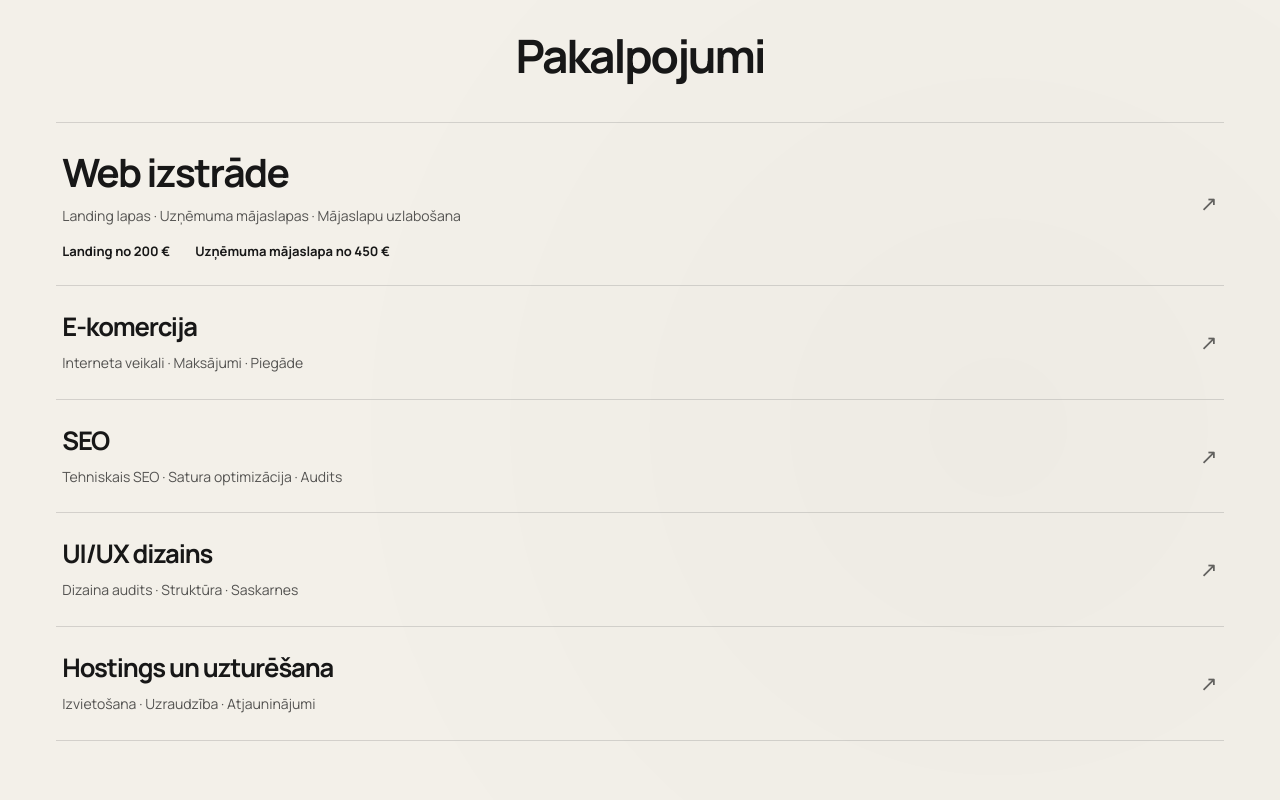
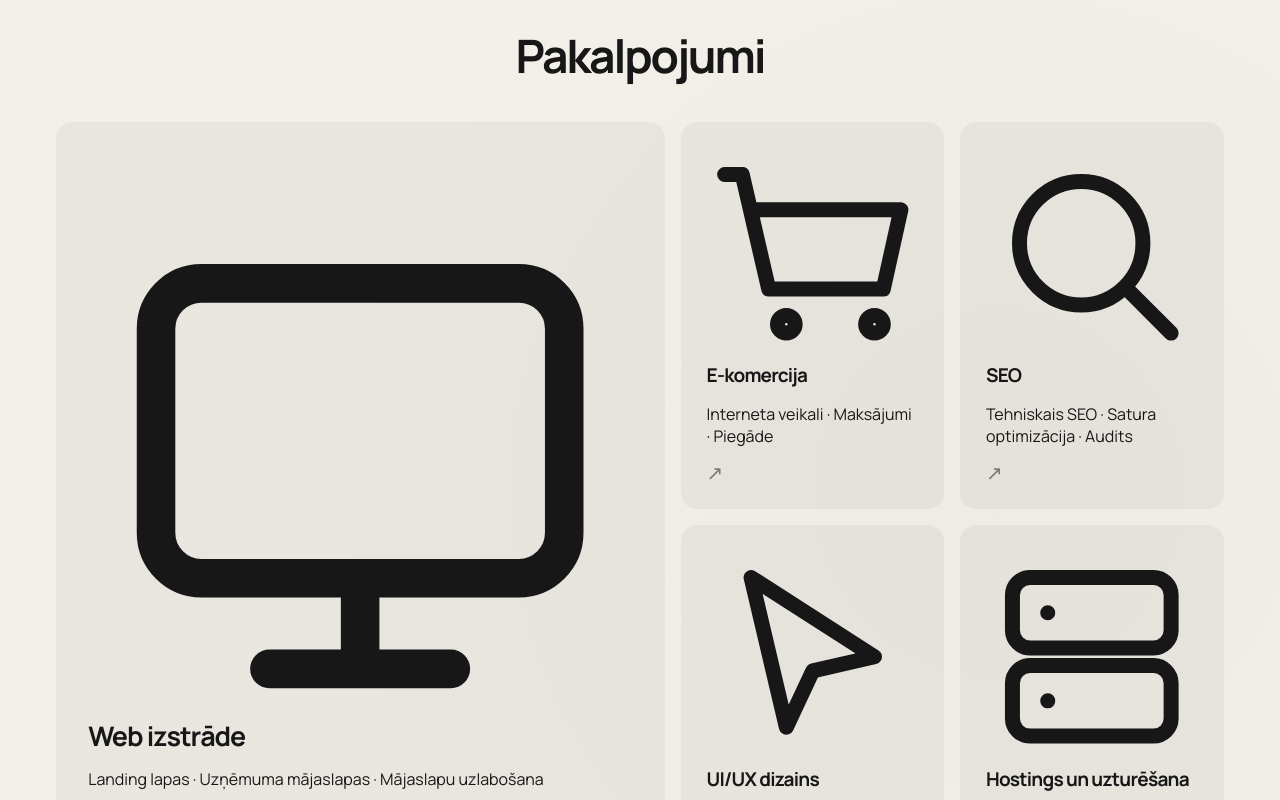
Before and after one commit to davisl24/WEBSITEAGENCY, a Next.js app: page / in a window 1280 px wide. Shown: the part 860-1660 px from the top of the page. Built offline with nearby package versions, Linux system fonts and the light colour scheme; no server answers.

Commit message:
Introduce approved semantic service icons and two-level rounded service composition

```diff
--- a/app/page.tsx
+++ b/app/page.tsx
@@ -44,8 +44,9 @@ export default function Home() {
           <div className="services-head">
             <h2 id="services-title">Pakalpojumi</h2>
           </div>
-          <div className="kestrel-services-v2 kestrel-services-editorial">
+          <div className="kestrel-services-v2 kestrel-services-premium">
             <a className="ks-main ks-category" href="/pakalpojumi/web-izstrade">
+              <span className="ks-service-icon"><svg className="ks-service-svg" viewBox="0 0 24 24" aria-hidden="true" fill="none" stroke="currentColor" strokeWidth="1.7" strokeLinecap="round" strokeLinejoin="round"><rect x="3" y="5" width="18" height="13" rx="2"/><path d="M8 22h8m-4-4v4"/></svg></span>
               <div className="ks-row-body">
                 <h3>Web izstrāde</h3>
                 <p>Landing lapas · Uzņēmuma mājaslapas · Mājaslapu uzlabošana</p>
@@ -54,10 +55,10 @@ export default function Home() {
               <span className="ks-arrow" aria-hidden="true">↗</span>
             </a>
             <div className="ks-other-grid">
-              <a className="ks-item ks-category" href="/pakalpojumi/e-komercija"><div className="ks-row-body"><h3>E-komercija</h3><p>Interneta veikali · Maksājumi · Piegāde</p></div><span className="ks-arrow" aria-hidden="true">↗</span></a>
-              <a className="ks-item ks-category" href="/pakalpojumi/seo"><div className="ks-row-body"><h3>SEO</h3><p>Tehniskais SEO · Satura optimizācija · Audits</p></div><span className="ks-arrow" aria-hidden="true">↗</span></a>
-              <a className="ks-item ks-category" href="/pakalpojumi/ui-ux"><div className="ks-row-body"><h3>UI/UX dizains</h3><p>Dizaina audits · Struktūra · Saskarnes</p></div><span className="ks-arrow" aria-hidden="true">↗</span></a>
-              <a className="ks-item ks-category" href="/pakalpojumi/hostings"><div className="ks-row-body"><h3>Hostings un uzturēšana</h3><p>Izvietošana · Uzraudzība · Atjauninājumi</p></div><span className="ks-arrow" aria-hidden="true">↗</span></a>
+              <a className="ks-item ks-category" href="/pakalpojumi/e-komercija"><span className="ks-service-icon"><svg className="ks-service-svg" viewBox="0 0 24 24" aria-hidden="true" fill="none" stroke="currentColor" strokeWidth="1.7" strokeLinecap="round" strokeLinejoin="round"><circle cx="9" cy="20" r="1"/><circle cx="19" cy="20" r="1"/><path d="M2 3h2l3 13h13l2-9H5"/></svg></span><div className="ks-row-body"><h3>E-komercija</h3><p>Interneta veikali · Maksājumi · Piegāde</p></div><span className="ks-arrow" aria-hidden="true">↗</span></a>
+              <a className="ks-item ks-category" href="/pakalpojumi/seo"><span className="ks-service-icon"><svg className="ks-service-svg" viewBox="0 0 24 24" aria-hidden="true" fill="none" stroke="currentColor" strokeWidth="1.7" strokeLinecap="round" strokeLinejoin="round"><circle cx="10.8" cy="10.8" r="7"/><path d="m16 16 5 5"/></svg></span><div className="ks-row-body"><h3>SEO</h3><p>Tehniskais SEO · Satura optimizācija · Audits</p></div><span className="ks-arrow" aria-hidden="true">↗</span></a>
+              <a className="ks-item ks-category" href="/pakalpojumi/ui-ux"><span className="ks-service-icon"><svg className="ks-service-svg" viewBox="0 0 24 24" aria-hidden="true" fill="none" stroke="currentColor" strokeWidth="1.7" strokeLinecap="round" strokeLinejoin="round"><path d="m5 3 14 9-7 1.6L9 20 5 3Z"/></svg></span><div className="ks-row-body"><h3>UI/UX dizains</h3><p>Dizaina audits · Struktūra · Saskarnes</p></div><span className="ks-arrow" aria-hidden="true">↗</span></a>
+              <a className="ks-item ks-category" href="/pakalpojumi/hostings"><span className="ks-service-icon"><svg className="ks-service-svg" viewBox="0 0 24 24" aria-hidden="true" fill="none" stroke="currentColor" strokeWidth="1.7" strokeLinecap="round" strokeLinejoin="round"><rect x="3" y="3" width="18" height="8" rx="2"/><rect x="3" y="13" width="18" height="8" rx="2"/><path d="M7 7h.01M7 17h.01"/></svg></span><div className="ks-row-body"><h3>Hostings un uzturēšana</h3><p>Izvietošana · Uzraudzība · Atjauninājumi</p></div><span className="ks-arrow" aria-hidden="true">↗</span></a>
             </div>
           </div>
         </div>
```
